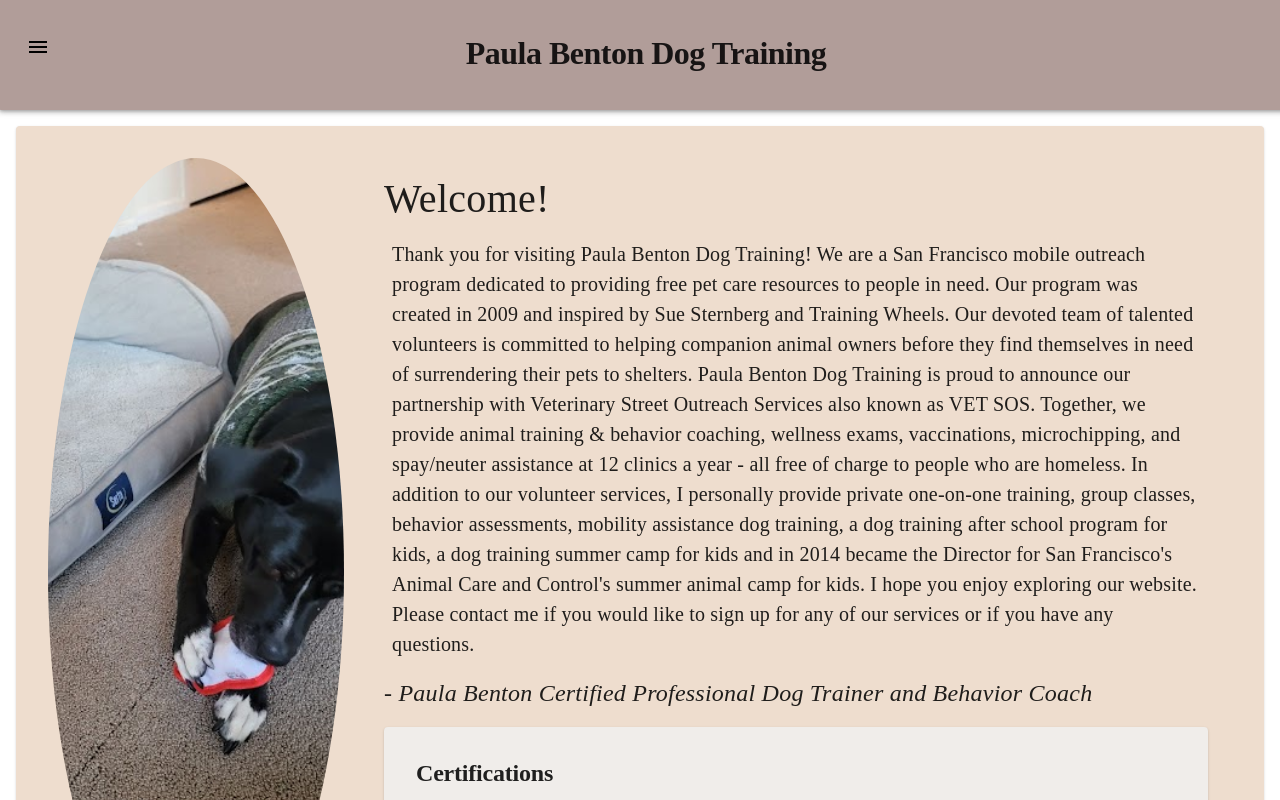
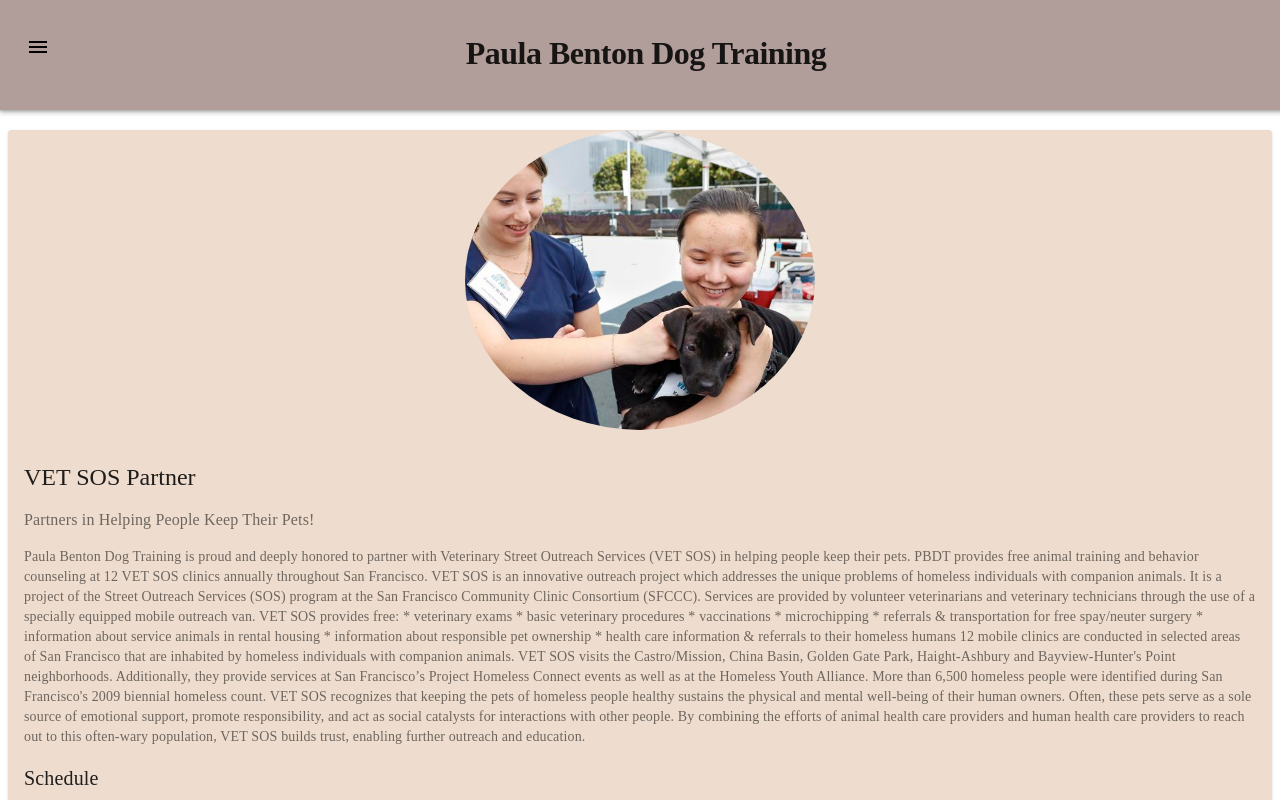
Before and after one commit to rslaughter12/dog-trainer-site, a React (Create React App) app: page /partners in a window 1280 px wide. Shown: the top 800 px of the page. Built offline with nearby package versions, Linux system fonts and the light colour scheme.

Commit message:
partner page MVP

```diff
--- a/src/App.js
+++ b/src/App.js
@@ -1,8 +1,8 @@
 import React from 'react';
 import { BrowserRouter as Router } from 'react-router-dom';
 import axios from 'axios';
-import Banner from './components/Banner';
-import WelcomeCard from './components/WelcomeCard';
+import Routes from './Routes';
+
 
 axios.defaults.baseURL = 'http://localhost:3001';
 
@@ -10,8 +10,7 @@
   return (
     <div className="App">
 <Router>
-  <Banner />
-  <WelcomeCard />
+<Routes />
 </Router>
     </div>
   );
--- a/src/Routes.js
+++ b/src/Routes.js
@@ -0,0 +1,16 @@
+import React from "react";
+import { Route, Routes } from "react-router-dom";
+import Welcome from "./pages/Welcome";
+import Partners from "./pages/Partners";
+
+const AppRoutes = () => {
+    return (
+        <Routes>
+        <Route path="/" element={<Welcome />} />
+        <Route path="/partners" element={<Partners />} />
+        <Route path="*" element={<h1>Not Found</h1>} />
+        </Routes>
+    );
+};
+
+export default AppRoutes;
--- /dev/null
+++ b/src/components/VetSosPartner.js
@@ -0,0 +1,110 @@
+import React from 'react';
+import {
+  Card,
+  CardContent,
+  CardMedia,
+  Typography,
+  makeStyles,
+} from '@material-ui/core';
+import Partner from '../images/partner.jpg';
+
+const useStyles = makeStyles({
+  card: {
+    display: 'flex',
+    flexDirection: 'column',
+    alignItems: 'center',
+    width: 'auto',
+    margin: 'auto',
+    backgroundColor: '#EEDDCE',
+    marginTop: 20,
+  },
+  text: {
+    fontFamily: 'cursive',
+    marginTop: 15,
+    },
+    media: {
+        height: 300,
+        width: 350, // Set the width to match the height for a perfect circle
+        objectFit: 'cover',
+        borderRadius: '50%', // Make the image appear in a circle
+        margin: 'auto', // Center the image horizontally
+    },dule: {
+    fontFamily: 'cursive',
+    marginTop: 20,
+  },
+    note: {
+        marginTop: 20,
+        fontFamily: 'cursive',
+    },
+
+});
+
+const VetSosPartner = () => {
+  const classes = useStyles();
+
+  return (
+    <Card className={classes.card}>
+      <CardMedia
+        className={classes.media}
+        image={Partner}
+        title='VetSos Partner'
+      />
+      <CardContent>
+        <Typography variant='h5' component='h2'className={classes.text}>
+          VET SOS Partner
+        </Typography>
+        <Typography variant='body1' color='textSecondary' component='p'className={classes.text}>
+          Partners in Helping People Keep Their Pets!
+        </Typography>
+        <Typography variant='body2' color='textSecondary' component='p'className={classes.text}>
+          Paula Benton Dog Training is proud and deeply honored to partner with
+          Veterinary Street Outreach Services (VET SOS) in helping people keep
+          their pets. PBDT provides free animal training and behavior counseling
+          at 12 VET SOS clinics annually throughout San Francisco. VET SOS is an
+          innovative outreach project which addresses the unique problems of
+          homeless individuals with companion animals. It is a project of the
+          Street Outreach Services (SOS) program at the San Francisco Community
+          Clinic Consortium (SFCCC). Services are provided by volunteer
+          veterinarians and veterinary technicians through the use of a
+          specially equipped mobile outreach van. VET SOS provides free: *
+          veterinary exams * basic veterinary procedures * vaccinations *
+          microchipping * referrals & transportation for free spay/neuter
+          surgery * information about service animals in rental housing *
+          information about responsible pet ownership * health care information
+          & referrals to their homeless humans 12 mobile clinics are conducted
+          in selected areas of San Francisco that are inhabited by homeless
+          individuals with companion animals. VET SOS visits the Castro/Mission,
+          China Basin, Golden Gate Park, Haight-Ashbury and Bayview-Hunter's
+          Point neighborhoods. Additionally, they provide services at San
+          Francisco’s Project Homeless Connect events as well as at the Homeless
+          Youth Alliance. More than 6,500 homeless people were identified during
+          San Francisco's 2009 biennial homeless count. VET SOS recognizes that
+          keeping the pets of homeless people healthy sustains the physical and
+          mental well-being of their human owners. Often, these pets serve as a
+          sole source of emotional support, promote responsibility, and act as
+          social catalysts for interactions with other people. By combining the
+          efforts of animal health care providers and human health care
+          providers to reach out to this often-wary population, VET SOS builds
+          trust, enabling further outreach and education.
+        </Typography>
+        <Typography variant='h6' component='h3' className={classes.text}>
+          Schedule
+        </Typography>
+        <Typography variant='body2' color='textSecondary' component='p' className={classes.text}>
+          Monday - Friday: 9am - 6pm
+        </Typography>
+        <Typography variant='body2' color='textSecondary' component='p' className={classes.text}>
+          Saturday: 10am - 4pm
+        </Typography>
+        <Typography variant='body2' color='textSecondary' component='p' className={classes.text}>
+          Sunday: Closed
+        </Typography>
+        <Typography variant='body2' color='textSecondary' component='p' className={classes.note}>
+        NOTE:  All attendees needing services must arrive to each clinic by 11 a.m.
+        </Typography>
+      </CardContent>
+    </Card>
+  );
+};
+
+export default VetSosPartner;
--- /dev/null
+++ b/src/pages/Partners.js
@@ -0,0 +1,15 @@
+import React from "react";
+import Banner from "../components/Banner";
+import VetSosPartner from "../components/VetSosPartner";
+
+
+const Partners = () => {
+    return (
+        <div>
+        <Banner />
+        <VetSosPartner />
+        </div>
+    );
+    };
+
+export default Partners;
--- /dev/null
+++ b/src/pages/Welcome.js
@@ -0,0 +1,14 @@
+import React from "react";
+import Banner from "../components/Banner";
+import WelcomeCard from "../components/WelcomeCard";
+
+const Welcome = () => {
+    return (
+        <div>
+        <Banner />
+        <WelcomeCard />
+        </div>
+    );
+    };
+
+export default Welcome;
```
Also changed, not shown: src/images/partner.jpg (added).
